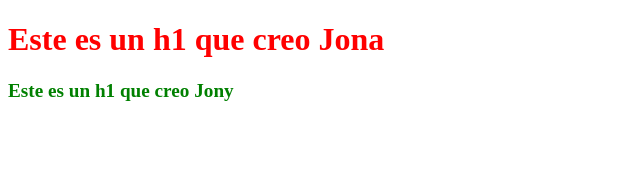
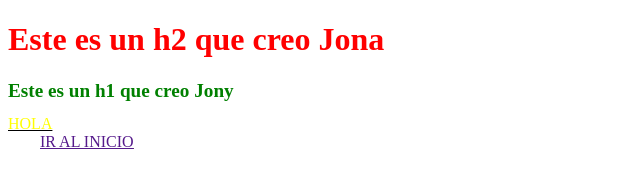
Before and after one commit to JonatanPalavecinoDePrueba/PPrueba-de-git-y-git-hub, a plain HTML site: page index.html in a window 1280 px wide. Shown: the whole page, without its empty margins (0-640 px from the left). Drawn offline with Linux system fonts and the light colour scheme.

Commit message:
jona agrego elementos al proyecto

```diff
--- a/app.js
+++ b/app.js
@@ -1 +1,8 @@
 console.log("!hello word");
+
+const array = [1, 2, 3, 4, 5, 6, 7, 8, 9, 10]
+
+for (let index = 0; index < array.length; index++) {
+    const element = array[index];
+    console.log(element);
+}
--- a/css/style.css
+++ b/css/style.css
@@ -7,3 +7,19 @@
     font-size: 1.2rem;
     color: green;
 }
+
+.box {
+    display: flex;
+}
+
+.lista {
+    list-style-type: none;
+}
+
+.lista-item {
+    color: yellow;
+}
+
+.link {
+    padding: 1rem 2rem;
+}
--- a/index.html
+++ b/index.html
@@ -8,7 +8,13 @@
     <title>Document</title>
 </head>
 <body>
-    <h1 class="titulo">Este es un h1 que creo Jona</h1>
+    <h1 class="titulo">Este es un h2 que creo Jona</h1>
     <h1 class="titulo-dos">Este es un h1 que creo Jony</h1>
+    <div class="box">
+        <u class="lista">
+            <li class="lista-item" >HOLA</li>
+            <a class="link" href="">IR AL INICIO</a>
+        </ul>
+    </div>
 </body>
 </html>
```
